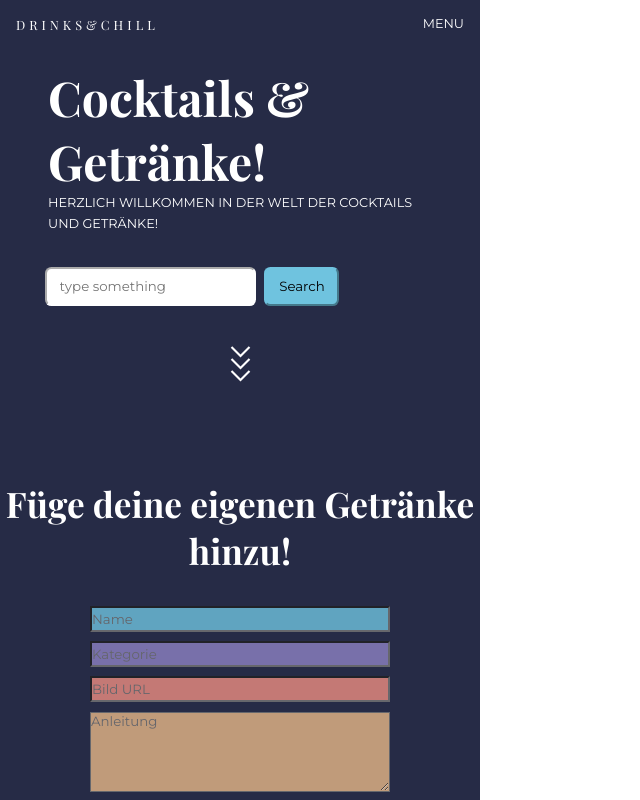
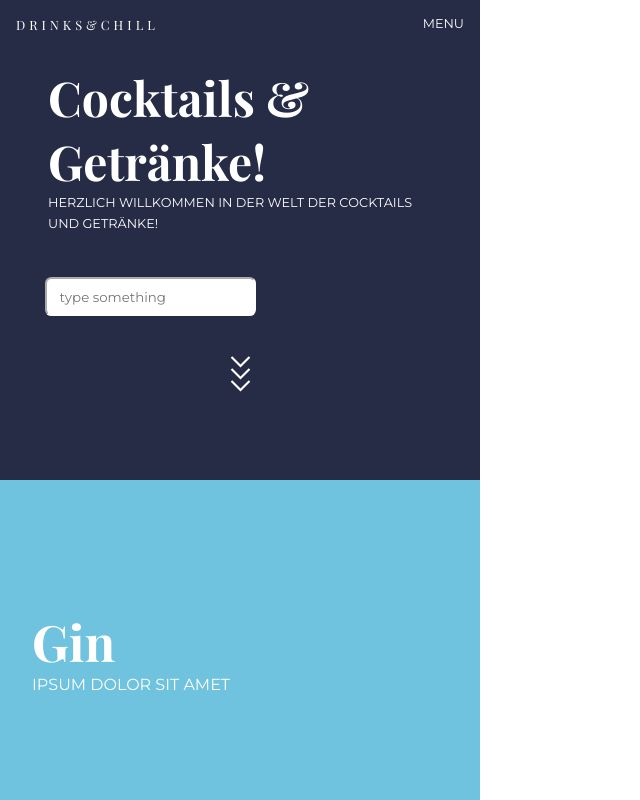
Before and after one commit to SiggiJr/drinks_and_chill, a React (Vite) app: page / in a window 1280 px wide. Shown: the top 800 px of the page, without its empty margins (0-640 px from the left). Built offline with nearby package versions, Linux system fonts and the light colour scheme.

Commit message:
Bug fixing

```diff
--- a/src/App.jsx
+++ b/src/App.jsx
@@ -5,25 +5,16 @@ import Home from './components/pages/Home/Home'
 import CocktailDetails from './components/pages/CocktailDetails/CocktailDetails'
 import Header from './components/shared/Header/Header';
 import { useState } from 'react';
+import AddYourDrink from './components/pages/AddYourDrink/AddYourDrink';
 
 function App() {
-
-
-  const [searchInput, setSearchInput] = useState("")
-
-  const handleSearchInput = (event) => {
-    setSearchInput(event.target.value)
-    }
-
-
-
   return (
     <>
       <Routes>
-        <Route element={<Header searchInput={searchInput} setSearchInput={setSearchInput}/>}>
-        {/* <Route element={<UI/>}> */}
-        <Route path='/' element={<Home setSearchInput={setSearchInput}/>}/>
+        <Route element={<Header/>}>
+        <Route path='/' element={<Home/>}/>
         <Route path='/list/:ingredient' element={<AllDrinksListByIngredient/>}/>
+        <Route path='/add_a_drink' element={<AddYourDrink/>}/>
         </Route>
         <Route path={`/alldrinkslist/:id`} element={<CocktailDetails/>}/>
       </Routes>
--- a/src/components/pages/AddYourDrink/AddYourDrink.jsx
+++ b/src/components/pages/AddYourDrink/AddYourDrink.jsx
@@ -3,9 +3,15 @@ import image1 from '../../../assets/img/AddYourDrinkImage1.png';
 import image2 from '../../../assets/img/AddYourDrinkImage2.png';
 import image3 from '../../../assets/img/AddYourDrinkImage3.png';
 import styles from './AddYourDrink.module.scss';
+import { useOutletContext } from 'react-router-dom';
 
 
 const AddYourDrink = () => {
+
+    // const {showSearch ,setShowSearch} = useOutletContext();
+
+    // setShowSearch(false)
+
     return (
         <>
         <div className={styles.div}>
--- a/src/components/pages/Home/Home.jsx
+++ b/src/components/pages/Home/Home.jsx
@@ -1,20 +1,18 @@
 import { useEffect } from "react";
 import IngredientItem from "../../shared/IngredientItem/IngredientItem";
-import AddYourDrink from "../AddYourDrink/AddYourDrink";
 import styles from "./Home.module.scss";
+import { useOutletContext } from "react-router-dom";
 
-const Home = ({setSearchInput}) => {
+const Home = () => {
 
-  console.log(setSearchInput);
+  // const [showSearch ,setShowSearch] = useOutletContext();
 
-  useEffect(() => {
-    setSearchInput("")
-  }, [])
+  // setShowSearch(true)
+
   const ingredients = ["Gin","Vodka","Rum","Scotch","Alkoholfrei","Zufall"]
 
   return (
     <>
-    <AddYourDrink/>
     <section className={styles.section}>
       {ingredients.map(ingredient => <IngredientItem key={ingredient} ingredient={ingredient}/>)}
     </section>
--- a/src/components/shared/AllDrinksListByIngredient.jsx
+++ b/src/components/shared/AllDrinksListByIngredient.jsx
@@ -1,6 +1,7 @@
 import { useEffect, useState } from "react";
 import AllDrinksItem from "../shared/AllDrinksItem";
 import { useParams } from "react-router-dom";
+import { useOutletContext } from "react-router-dom";
 
 
 
@@ -9,7 +10,9 @@ const AllDrinksListByIngredient = ({drinksData}) => {
     const [allCategories, setAllCategories] = useState([]);
     const [isLoading, setIsLoading] = useState(true);
 
-    console.log(drinksData);
+    // const {showSearch ,setShowSearch} = useOutletContext();
+
+    // setShowSearch(true)
 
     let link;
 
@@ -61,7 +64,7 @@ const AllDrinksListByIngredient = ({drinksData}) => {
         return () => {
                 clearTimeout(timeouId)
             }
-    }, [drinksData])
+    }, [drinksData, param])
     if(isLoading) {
         return <p>Loading...</p>
     }
--- a/src/components/shared/Header/Header.jsx
+++ b/src/components/shared/Header/Header.jsx
@@ -5,19 +5,17 @@ import Menu from '../Menu/Menu';
 import { Outlet, useParams } from 'react-router-dom';
 import AllDrinksListByIngredient from '../AllDrinksListByIngredient';
 
-const Header = ({searchInput, setSearchInput}) => {
+const Header = () => {
+
+  const [searchInput, setSearchInput] = useState("")
 
   const [menuOpen, setMenuOpen] = useState(false)
-
-  const params = useParams()
-  console.log(params);
 
   const handleSearchInput = (event) => {
   setSearchInput(event.target.value)
   }
 
-
-console.log(searchInput);
+  const [showSearch, setShowSearch] = useState(true)
 
   return (
     <>
@@ -35,10 +33,7 @@ console.log(searchInput);
       <p className={styles.p_text}>HERZLICH WILLKOMMEN IN DER WELT DER COCKTAILS
         UND GETRÄNKE!</p>
     </article>
-    <form className={styles.search_form}>
-      <input className={styles.input} type="text" name="serach" id="search" placeholder="type something"/>
-      <button type="submit" className={styles.search_btn}>Search</button>
-    </form>
+    {showSearch && <input className={styles.input} type="text" name="serach" id="search" placeholder="type something" onChange={handleSearchInput}/>}
       <div className={styles.arrow_wrapper}>
         <div className="arrow">
           <img src={arrowImage} alt="arrow icon" className={styles.image}/>
--- a/src/components/shared/Header/Header.module.scss
+++ b/src/components/shared/Header/Header.module.scss
@@ -48,17 +48,17 @@
   justify-content: center;
   margin-top: 2.5rem;
 }
+.input {
+  border-color: white;
+  border-radius: 0.4rem;
+  font-family: Montserrat;
+  padding: 0.6rem 0.8rem;
+  margin-left: 1.8rem;
+}
 .search_form {
-  margin-left: 1.8rem;
   display: flex;
   gap: 0.5rem;
 
-  .input {
-    border-color: white;
-    border-radius: 0.4rem;
-    font-family: Montserrat;
-    padding: 0.6rem 0.8rem;
-  }
   .search_btn {
     border-color: #6FC3DF;
     background-color: #6FC3DF;
--- a/src/components/shared/Menu/Menu.jsx
+++ b/src/components/shared/Menu/Menu.jsx
@@ -14,6 +14,9 @@ const Menu = () => {
       <li className={styles.list_item}>
     <Link to={"/list/alkoholfrei"} className={styles.link}>nicht alkoholische Getränke</Link>
       </li>
+      <li className={styles.list_item}>
+    <Link to={"/add_a_drink"} className={styles.link}>Cocktail hinzufügen</Link>
+      </li>
     </ul>
   );
 }
```
Also changed, not shown: src/components/pages/UI/UI.jsx (deleted, +0 -13 lines).
